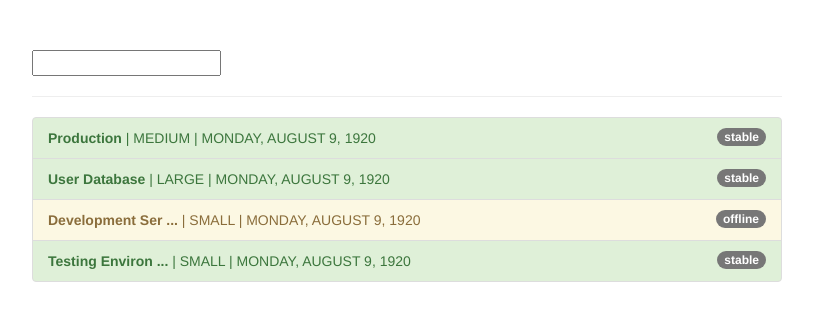
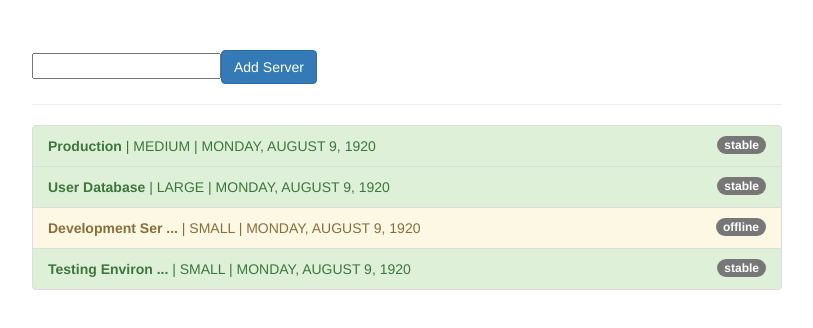
Before and after one commit to jmcgrath207/Angular4Pipes, an Angular app: page / in a window 1280 px wide. Shown: the top 328 px of the page, without its empty margins (233-1046 px from the left). Built offline with nearby package versions, Linux system fonts and the light colour scheme.

Commit message:
pure pipes

```diff
--- a/src/app/app.component.html
+++ b/src/app/app.component.html
@@ -2,6 +2,7 @@
   <div class="row">
     <div class="col-xs-12 col-sm-10 col-md-8 col-sm-offset-1 col-md-offset-2">
       <input type="text" [(ngModel)]="filteredStatus">
+      <button class="btn btn-primary"(click)="onAddServer()"> Add Server</button>
       <hr>
       <ul class="list-group">
         <li
--- a/src/app/app.component.ts
+++ b/src/app/app.component.ts
@@ -40,4 +40,12 @@
       'list-group-item-danger': server.status === 'critical'
     };
   }
+  onAddServer() {
+    this.servers.push({
+      instanceType: 'small',
+      name: ' New Server',
+      status: 'stable',
+      started: new Date(15, 1, 2017)
+    });
+  }
 }
--- a/src/app/filter.pipe.ts
+++ b/src/app/filter.pipe.ts
@@ -1,7 +1,8 @@
 import { Pipe, PipeTransform } from '@angular/core';
 
 @Pipe({
-  name: 'filter'
+  name: 'filter',
+  pure: false // makes the pipe reculate evertime there is a data change *warning could cause preform issues*
 })
 export class FilterPipe implements PipeTransform {
 
```
